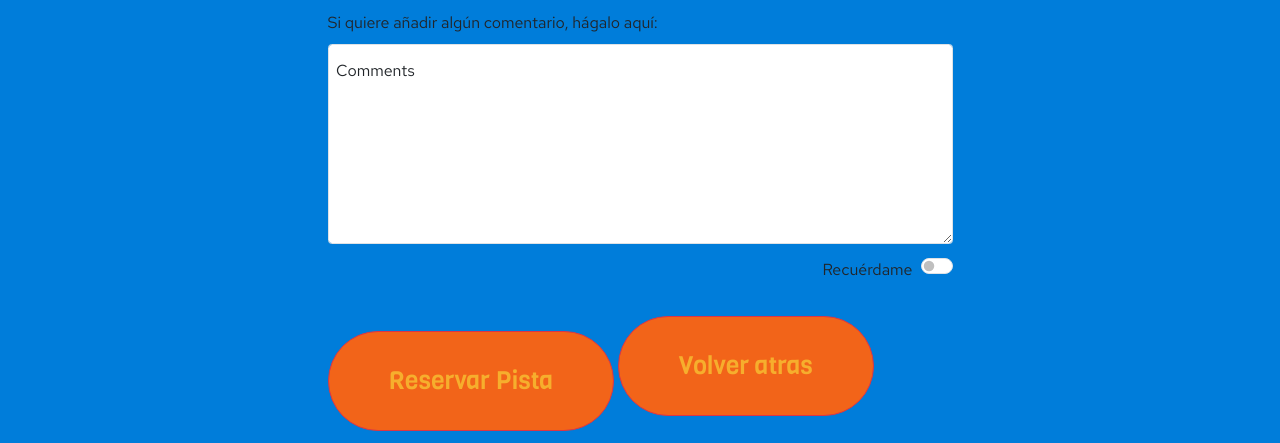
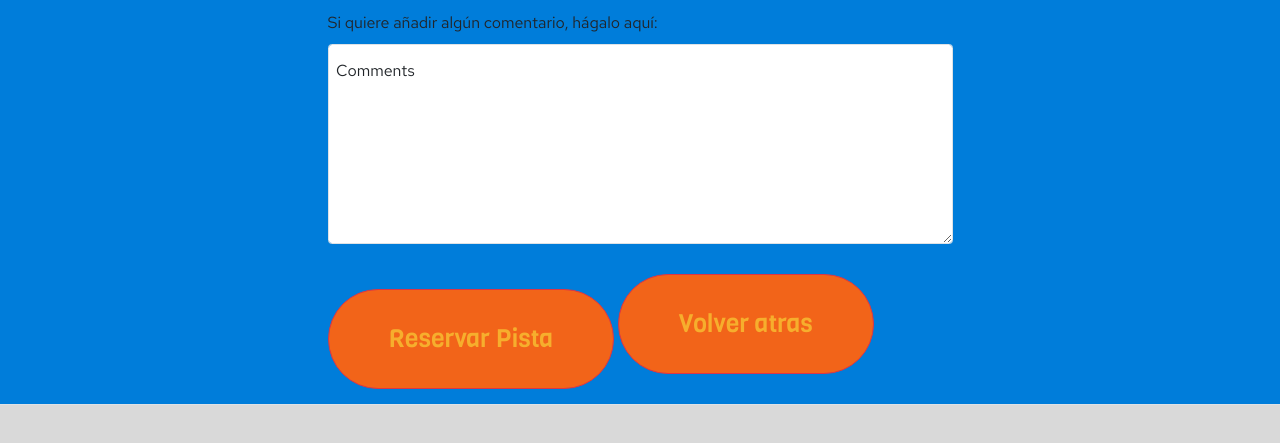
Before and after one commit to jesus-iesrg/ProyectoFinalDIW, a plain HTML site: page reserva.html in a window 1280 px wide. Shown: the part 1175-1618 px from the top of the page. Drawn offline with Linux system fonts and the light colour scheme.

Commit message:
Update reserva.html

```diff
--- a/reserva.html
+++ b/reserva.html
@@ -107,11 +107,6 @@
               <label for="floatingTextarea2">Comments</label>
             </div>
           </div>
-          <!-- recuerdame -->
-          <div class="form-check-reverse form-switch mt-3">
-            <label for="check-remember" class="form-check-label">Recuérdame</label>
-            <input class="form-check-input" type="checkbox" name="remember" id="check-remember" />
-          </div>
           <!-- boton -->
           <button type="button" class="mt-5 btn btn-danger rounded-pill fs-1 btn-lg text-center" type="submit"><a class="text-center">Reservar Pista</a></button>
           <button type="button" class="mt-5 mb-5 btn btn-danger rounded-pill fs-1 btn-lg"><a href="./index.html" class="text-center" type="submit">Volver atras</a></button>
```
